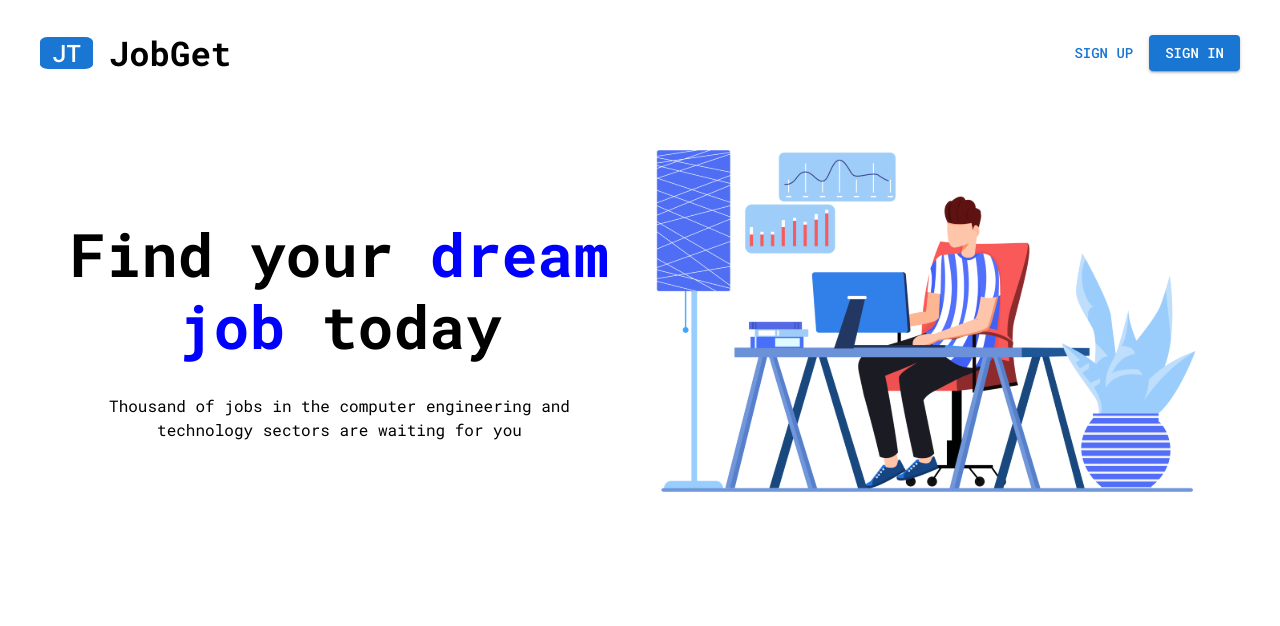
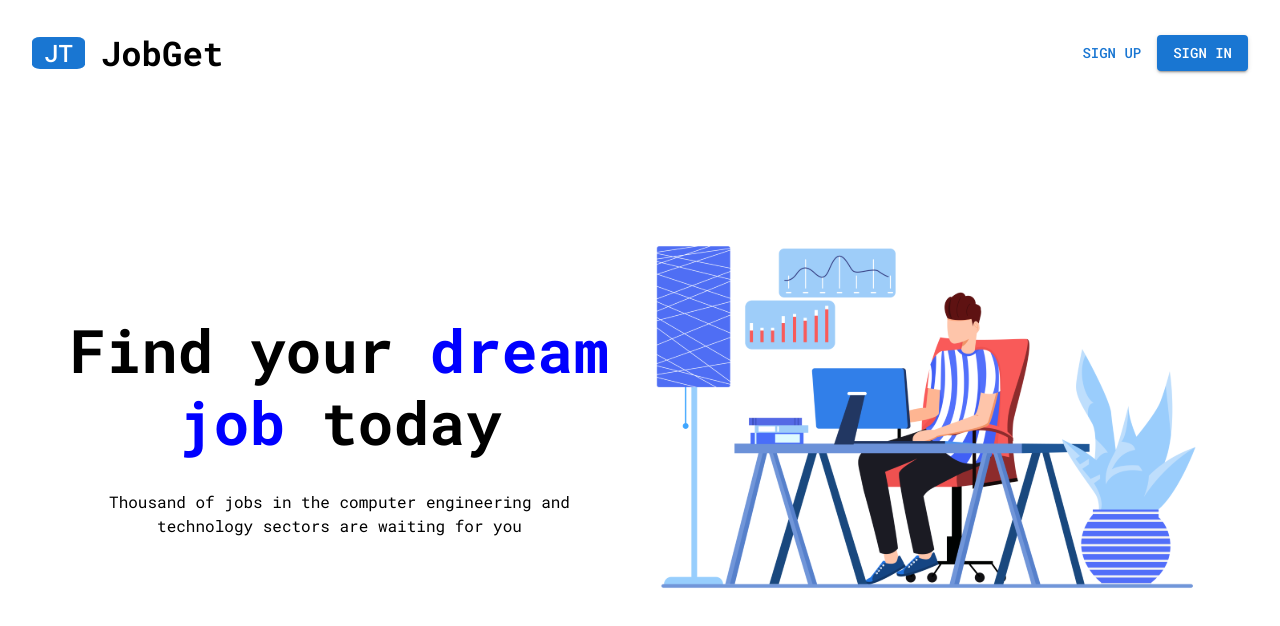
Before and after one commit to nnTasha/job-up, a React (Vite) app in the folder app/: page / in a window 1280 px wide. Shown: the top 626 px of the page. Built offline with nearby package versions, Linux system fonts and the light colour scheme.

Commit message:
Adding PublicLayout component

```diff
--- a/app/src/App.tsx
+++ b/app/src/App.tsx
@@ -1,18 +1,17 @@
 import DeskImage from '../src/assets/desk.svg?react';
 import LandingPageDescription from './landingPage/LandingPageDescription';
 import LandingPage from './landingPage/LandingPage';
+import PublicLayout from './layout/PublicLayout/PublicLayout';
 import './App.css';
-import Header from './common/components/Header/Header';
 
 function App() {
   return (
-    <>
-      <Header />
+    <PublicLayout>
       <LandingPage leftGrowFlex={1} rightGrowFlex={1}>
         <LandingPageDescription />
         <DeskImage />
       </LandingPage>
-    </>
+    </PublicLayout>
   );
 }
 
--- a/app/src/layout/PublicLayout/PublicLayout.tsx
+++ b/app/src/layout/PublicLayout/PublicLayout.tsx
@@ -1,5 +1,22 @@
-const PublicLayout = () => {
-  return <div>PublicLayout</div>;
+import React, { FC } from 'react';
+import Header from '../../common/components/Header/Header';
+import { Grid } from '@mui/material';
+
+interface PublicLayoutProps {
+  children: React.ReactNode;
+}
+
+const PublicLayout: FC<PublicLayoutProps> = ({ children }) => {
+  return (
+    <Grid container rowSpacing={12}>
+      <Grid item xs={12}>
+        <Header />
+      </Grid>
+      <Grid item xs={12}>
+        {children}
+      </Grid>
+    </Grid>
+  );
 };
 
 export default PublicLayout;
```
